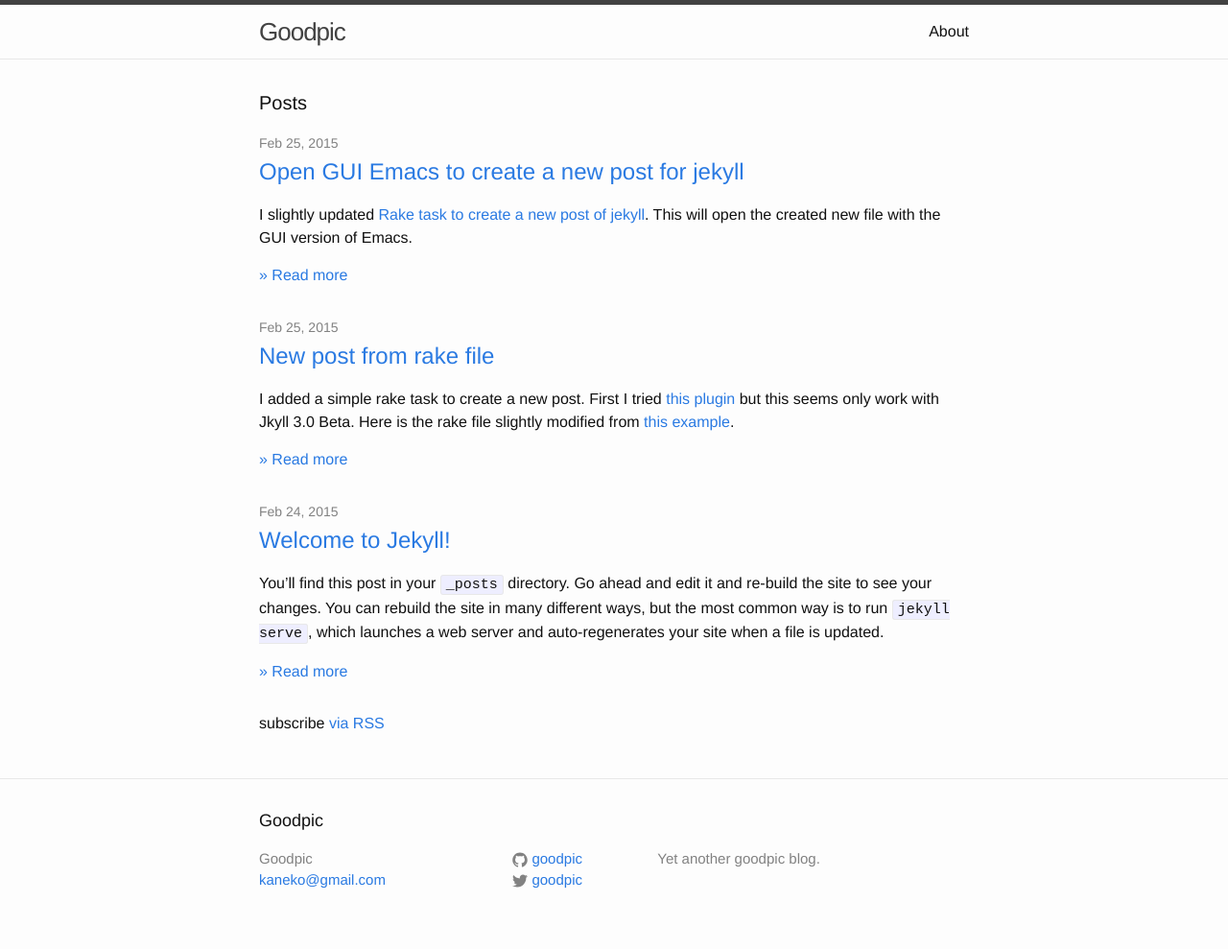
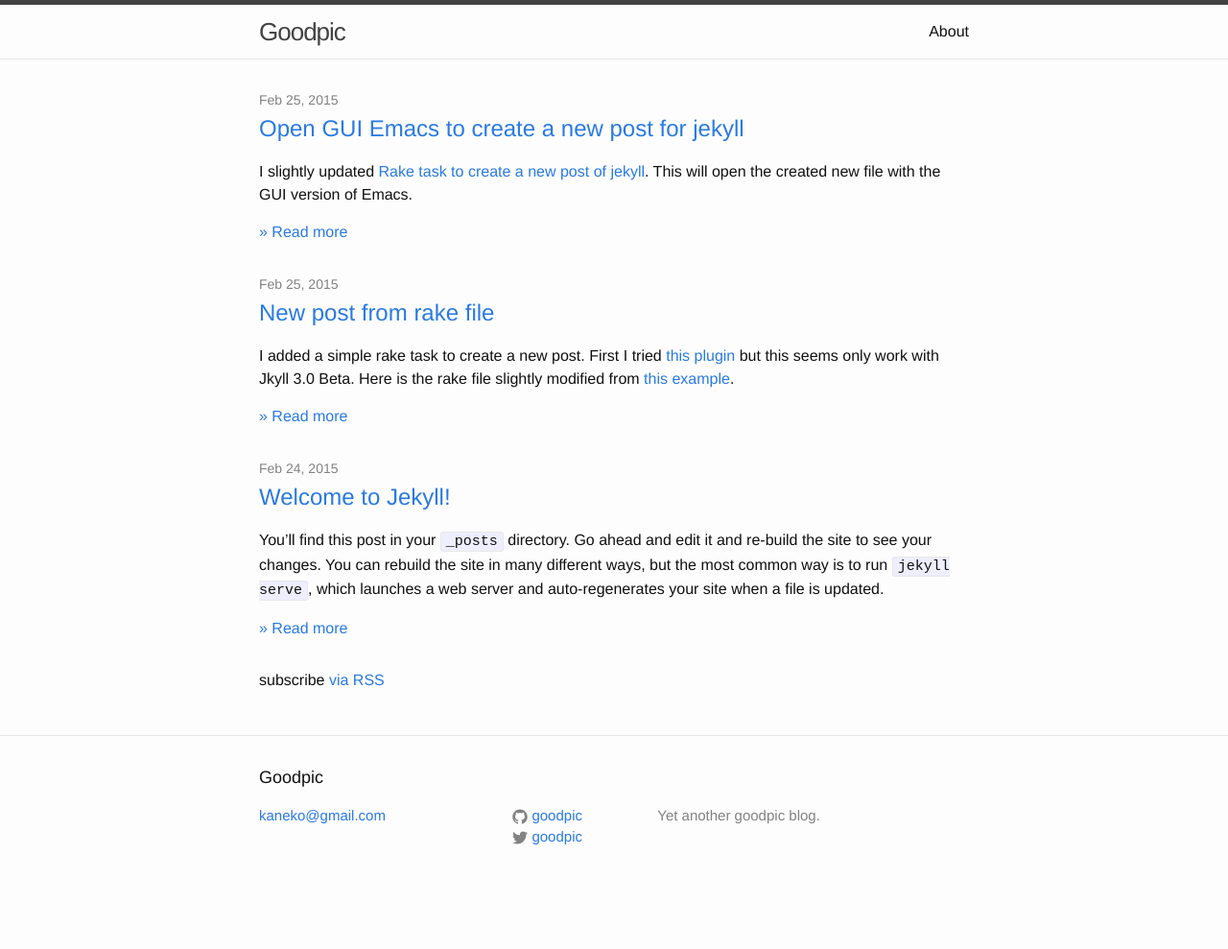
Before and after one commit to goodpic/goodpic.github.com, a Jekyll site: the page built from index.html, in a window 1280 px wide. Shown: the whole page at 96% size. Built offline with Jekyll 4.4.1, drawn with Linux system fonts in a browser that asks for light colours; after the commit the page ends 944 px from its top, so only the background shows below that.

Commit message:
simplify design

```diff
--- a/_includes/footer.html
+++ b/_includes/footer.html
@@ -7,7 +7,6 @@
     <div class="footer-col-wrapper">
       <div class="footer-col  footer-col-1">
         <ul class="contact-list">
-          <li>{{ site.title }}</li>
           <li><a href="mailto:{{ site.email }}">{{ site.email }}</a></li>
         </ul>
       </div>
--- a/index.html
+++ b/index.html
@@ -3,8 +3,6 @@
 ---
 
 <div class="home">
-
-  <h1 class="page-heading">Posts</h1>
 
   <ul class="post-list">
     {% for post in site.posts %}
```
